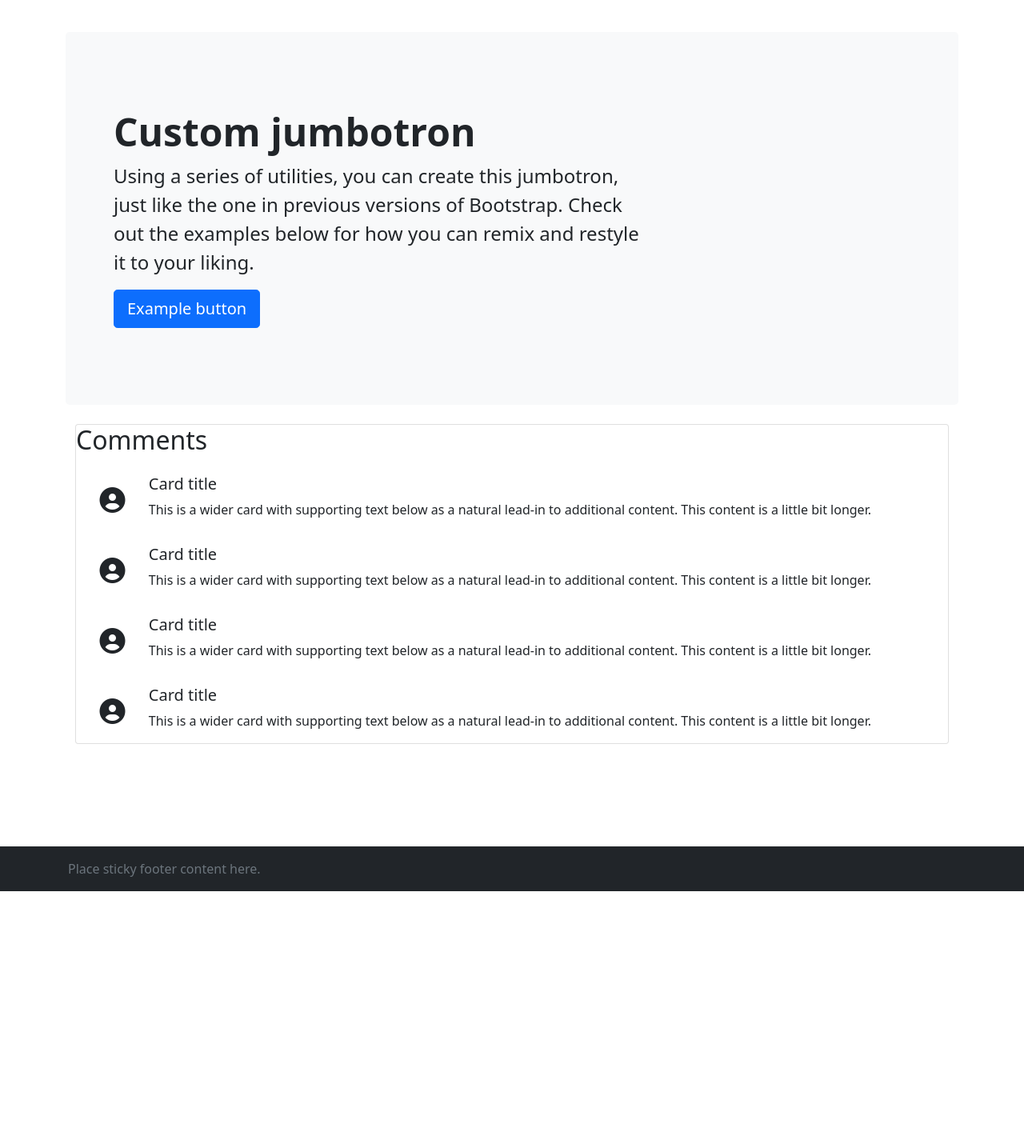
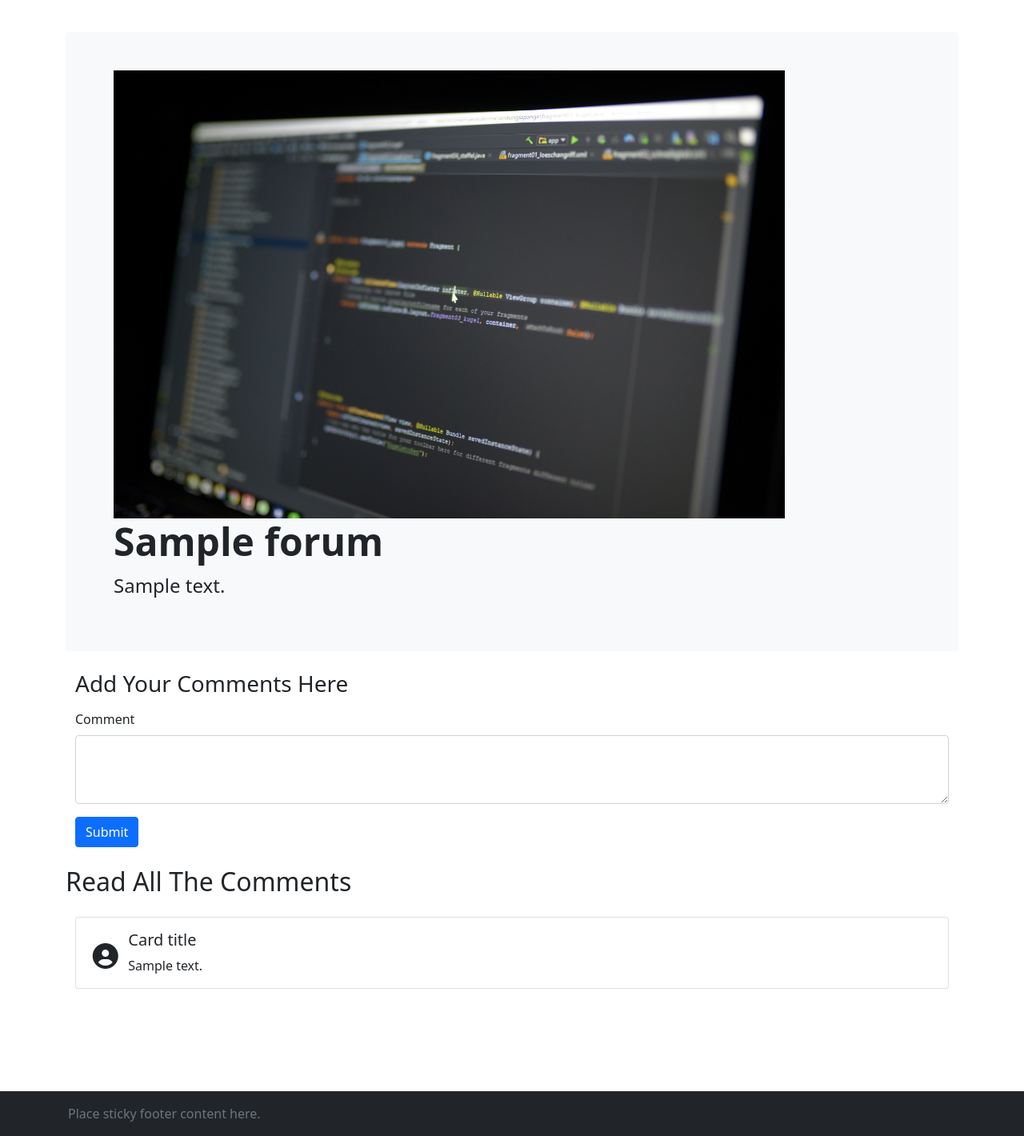
Before and after one commit to Subir008/Talkzone, a PHP site: page /forum-details.php?id=1 in a window 1280 px wide. Shown: the part 72-1492 px from the top of the page at 80% size. Before the commit the page ends 1186 px from the top, so only its background shows below. Run offline with PHP 8.4, Linux system fonts and the light colour scheme; tables that the repository leaves empty or names only in its code hold one stand-in row (values such as "Sample post"); some libraries are stand-ins or nearby versions.

Commit message:
forum details page, add commnent section

```diff
--- a/components/footer.php
+++ b/components/footer.php
@@ -10,4 +10,4 @@
 <script src="https://cdn.jsdelivr.net/npm/bootstrap@5.0.2/dist/js/bootstrap.bundle.min.js"
   integrity="sha384-MrcW6ZMFYlzcLA8Nl+NtUVF0sA7MsXsP1UyJoMp4YLEuNSfAP+JcXn/tWtIaxVXM" crossorigin="anonymous"></script>
 <script src="https://kit.fontawesome.com/e1275c01b3.js" crossorigin="anonymous"></script>
-<script src="signup.js"></script>
+<script src="controller.js"></script>
--- a/signup.js
+++ b/controller.js
@@ -10,6 +10,7 @@ function cleardata() {
     document.getElementById("confirmPassword").value = "";
 }
 
+// For adding signup data
 $("#signup").on("click", function (e) {
   e.preventDefault();
   let contact = document.getElementById("contact").value;
@@ -93,3 +94,57 @@ $("#signup").on("click", function (e) {
     },
   });
 });
+
+$("#comment-submit").on("click", function () {
+  let forum_id = document.getElementById('forum_id').value;
+  let comment = document.getElementById('comment').value;
+
+  if(comment == ""){
+    document.getElementById("liveToast").style.backgroundColor = "#ff493d";
+    document.getElementById(
+      "toast-body"
+    ).innerHTML = `<h6 ><i class="fa-solid fa-circle-info"> <span style="letter-spacing:1px;" > WARNING</span></i></h6><h6 class="text-light">Comment Field is Blank </h6>`;
+    toast.show();
+    return;
+  }
+
+  console.log(forum_id);
+  console.log(comment);
+  $(".loader-wrapper").css("visibility", "visible");
+  $(".loader-wrapper").show();
+  $(".loader").show();
+
+  $.ajax({
+    url: "add-comments.php",
+    type: "POST",
+    data: {
+      forum_id : forum_id,
+      comment : comment
+    },
+    success : function (data){
+      // console.log(data);
+
+      document.getElementById('comment').value = "";
+
+      if( data == "Comment Added Successfully"){
+        document.getElementById("liveToast").style.backgroundColor = "#1aa179";
+        document.getElementById(
+          "toast-body"
+        ).innerHTML = `<h6><i class="fa-solid fa-circle-info"> <span style="letter-spacing:1px;"> SUCCESS</span></i></h6><h6>${data}</h6>`;
+        toast.show();
+      }else{
+        document.getElementById("liveToast").style.backgroundColor = "#dc3545";
+        document.getElementById(
+          "toast-body"
+        ).innerHTML = `<h6><i class="fa-solid fa-circle-info"> <span style="letter-spacing:1px;"> ERROR </span></i></h6><h6>${data}</h6>`;
+        toast.show();
+      }
+
+      $(".loader").hide();
+      $(".loader-wrapper").css("visibility", "hidden");
+      $(".loader-wrapper").hide();
+      document.location.reload();
+    }
+
+  });
+});
--- a/forum-details.php
+++ b/forum-details.php
@@ -1,3 +1,6 @@
+<?php
+include("db/db.php");
+?>
 <!DOCTYPE html>
 <html lang="en">
 
@@ -26,75 +29,75 @@
     </div>
     <!-- Loader End -->
 
+    <!-- Fetching the forum details based on id -->
+    <?php
+    $id = $_GET['id'];
+    $query = "SELECT * FROM forum WHERE forum_id =  '$id ' ";
+    $dataget = mysqli_query($con, $query);
+    $row = mysqli_fetch_assoc($dataget);
+    ?>
+
     <div class="container top-section">
         <div class="p-5 mb-4 bg-light rounded-3">
-            <div class="container-fluid py-5">
-                <h1 class="display-5 fw-bold">Custom jumbotron</h1>
-                <p class="col-md-8 fs-4">Using a series of utilities, you can create this jumbotron, just like the one
-                    in previous versions of Bootstrap. Check out the examples below for how you can remix and restyle it
-                    to your liking.</p>
-                <button class="btn btn-primary btn-lg" type="button">Example button</button>
+            <div class="container-fluid ">
+                <?php
+                if ($row['forum_img'] != "") {
+                    ?>
+                    <img src="image/java.jpg" class="forum-img" alt="...">
+                    <?php
+                }
+                ?>
+                <h1 class="display-5 fw-bold"><?php echo $row['heading'] ?></h1>
+                <p class="col-md-12 fs-4"><?php echo $row['details'] ?></p>
+
             </div>
         </div>
 
+        <div class="container">
+            <h3 class="my-3">Add Your Comments Here</h3>
+            <div class="mb-3">
+                <input type="hidden" name="forum_id" id="forum_id" value="<?php echo $id ?>">
+                <label for="comment" class="form-label">Comment</label>
+                <textarea class="form-control" id="comment" rows="3"></textarea>
+            </div>
+            <button type="submit" class="btn btn-primary" id="comment-submit">Submit</button>
+        </div>
 
-
+        <h2 class="my-4">Read All The Comments</h2>
         <div class="container-fluid">
             <div class="card mb-3" style="">
-                <h2>Comments</h2>
-                <div class="row g-0">
-                    <div class="col-md-1 text-center comment-user">
-                        <i class="fa-solid fa-circle-user fa-2x"></i>
-                    </div>
-                    <div class="col-md-11">
-                        <div class="card-body card-details">
-                            <h5 class="card-title">Card title</h5>
-                            <p class="card-text">This is a wider card with supporting text below as a natural lead-in to
-                                additional content. This content is a little bit longer.</p>
+                <?php
+                $comment_query = "SELECT * FROM comment_master WHERE forum_id = '" . $id . "'";
+                $comment_dataget = mysqli_query($con, $comment_query);
+                while ($comment_data = mysqli_fetch_assoc($comment_dataget)) {
+                    ?>
+                    <div class="row g-0 px-2 comment-user">
+                        <div class="col-md-1 col-sm-1 col-1 text-center ">
+                            <i class="fa-solid fa-circle-user fa-2x"></i>
+                        </div>
+                        <div class="col-md-11 col-sm-11 col-11">
+                            <div class="card-body card-details">
+                                <h5 class="card-title">Card title</h5>
+                                <p class="card-text"><?php echo $comment_data['comment_details'] ?></p>
+                            </div>
                         </div>
                     </div>
-                </div>
-                <div class="row g-0">
-                    <div class="col-md-1 text-center comment-user">
-                        <i class="fa-solid fa-circle-user fa-2x"></i>
-                    </div>
-                    <div class="col-md-11">
-                        <div class="card-body card-details">
-                            <h5 class="card-title">Card title</h5>
-                            <p class="card-text">This is a wider card with supporting text below as a natural lead-in to
-                                additional content. This content is a little bit longer.</p>
-                        </div>
-                    </div>
-                </div>
-                <div class="row g-0">
-                    <div class="col-md-1 text-center comment-user">
-                        <i class="fa-solid fa-circle-user fa-2x"></i>
-                    </div>
-                    <div class="col-md-11">
-                        <div class="card-body card-details">
-                            <h5 class="card-title">Card title</h5>
-                            <p class="card-text">This is a wider card with supporting text below as a natural lead-in to
-                                additional content. This content is a little bit longer.</p>
-                        </div>
-                    </div>
-                </div>
-                <div class="row g-0">
-                    <div class="col-md-1 text-center comment-user">
-                        <i class="fa-solid fa-circle-user fa-2x"></i>
-                    </div>
-                    <div class="col-md-11">
-                        <div class="card-body card-details">
-                            <h5 class="card-title">Card title</h5>
-                            <p class="card-text">This is a wider card with supporting text below as a natural lead-in to
-                                additional content. This content is a little bit longer.</p>
-                        </div>
-                    </div>
-                </div>
+                    <?php
+                }
+                ?>
             </div>
         </div>
 
     </div>
 
+    <!-- Toaster Start -->
+    <div class="position-fixed bottom-0 end-1 me-2" style="z-index: 9999; opacity: 99; left:10px">
+        <div id="liveToast" class="toast" role="alert" aria-live="assertive" aria-atomic="true">
+            <div class="toast-body p-4" id="toast-body">
+            </div>
+        </div>
+    </div>
+    <!-- Toaster End -->
 
     <?php
     include("components/footer.php");
--- a/index.php
+++ b/index.php
@@ -72,13 +72,13 @@ include("components/header.php");
           <?php
           if ($row['forum_img'] != "") {
             ?>
-            <a href="forum-details.php">
+            <a href="forum-details.php?id=<?php echo $row['forum_id'] ?>">
               <!-- /id=<?php echo $row['forum_id'] ?> -->
               <img src="image/java.jpg" class="card-img-top" alt="...">
             </a>
             <div class="card-body">
               <h5 class="card-title"><?php echo $row['heading'] ?></h5>
-              <a href="forum-details.php">
+              <a href="forum-details.php?id=<?php echo $row['forum_id'] ?>">
                 <!-- /id=<?php echo $row['forum_id'] ?> -->
                 <p class="card-text"><?php echo substr($details, 0, 80) ?>........ </p>
               </a>
@@ -88,7 +88,7 @@ include("components/header.php");
             ?>
             <div class="card-body">
               <h5 class="card-title"><?php echo $row['heading'] ?></h5>
-              <a href="forum-details/id=<?php echo $row['forum_id'] ?>">
+              <a href="forum-details.php?id=<?php echo $row['forum_id'] ?>">
                 <p class="card-text"><?php echo substr($details, 0, 220) ?>........ </p>
               </a>
             </div>
--- a/style.css
+++ b/style.css
@@ -82,6 +82,9 @@
 }
 /* Carousel End  */
 
+
+/*  */
+/* Forum details page start */
 .forum-container{
   padding-bottom: 7rem;
   padding-top: 3rem;
@@ -101,7 +104,29 @@
   padding-bottom: 7rem;
 }
 
-.comment-user i{
+.forum-img{
+  height: 35rem;
+}
+
+@media only screen and (min-width:900px) and (max-width:1600px){
+.comment-user .col-md-1{
+  width: 5.333333%;
+}
+.comment-user .col-md-11{
+  width:94.666667%;
+}
+}
+
+@media only screen and (max-width:500px){
+.comment-user .col-md-1{
+  width: 13.333333%;
+}
+.comment-user .col-md-11{
+  width: 86.666667%;
+}
+}
+
+.comment-user div i{
   padding-top: 2rem;
 }
 
```
Also changed, not shown: add-comments.php (added, +28 -0 lines), 1 other file.
